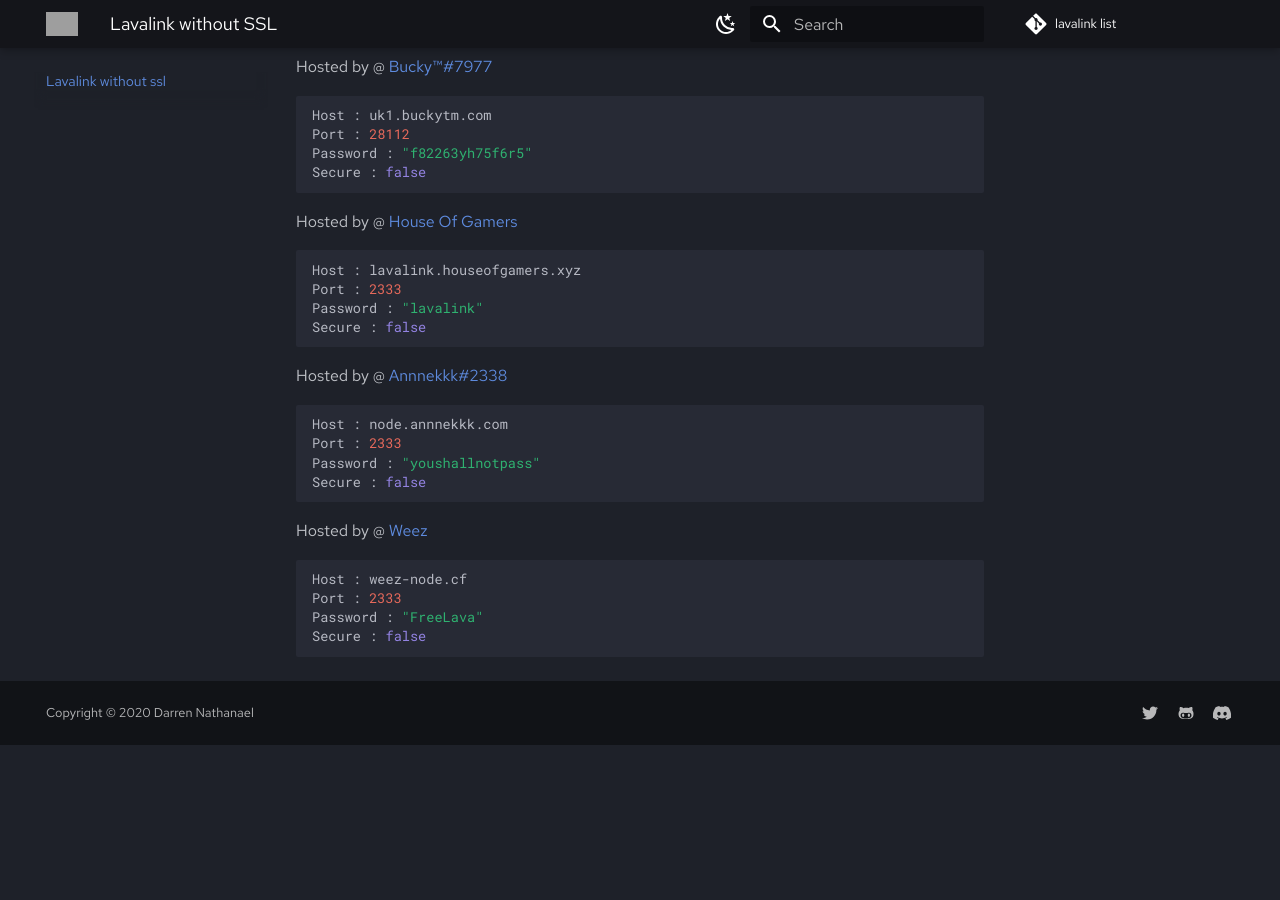
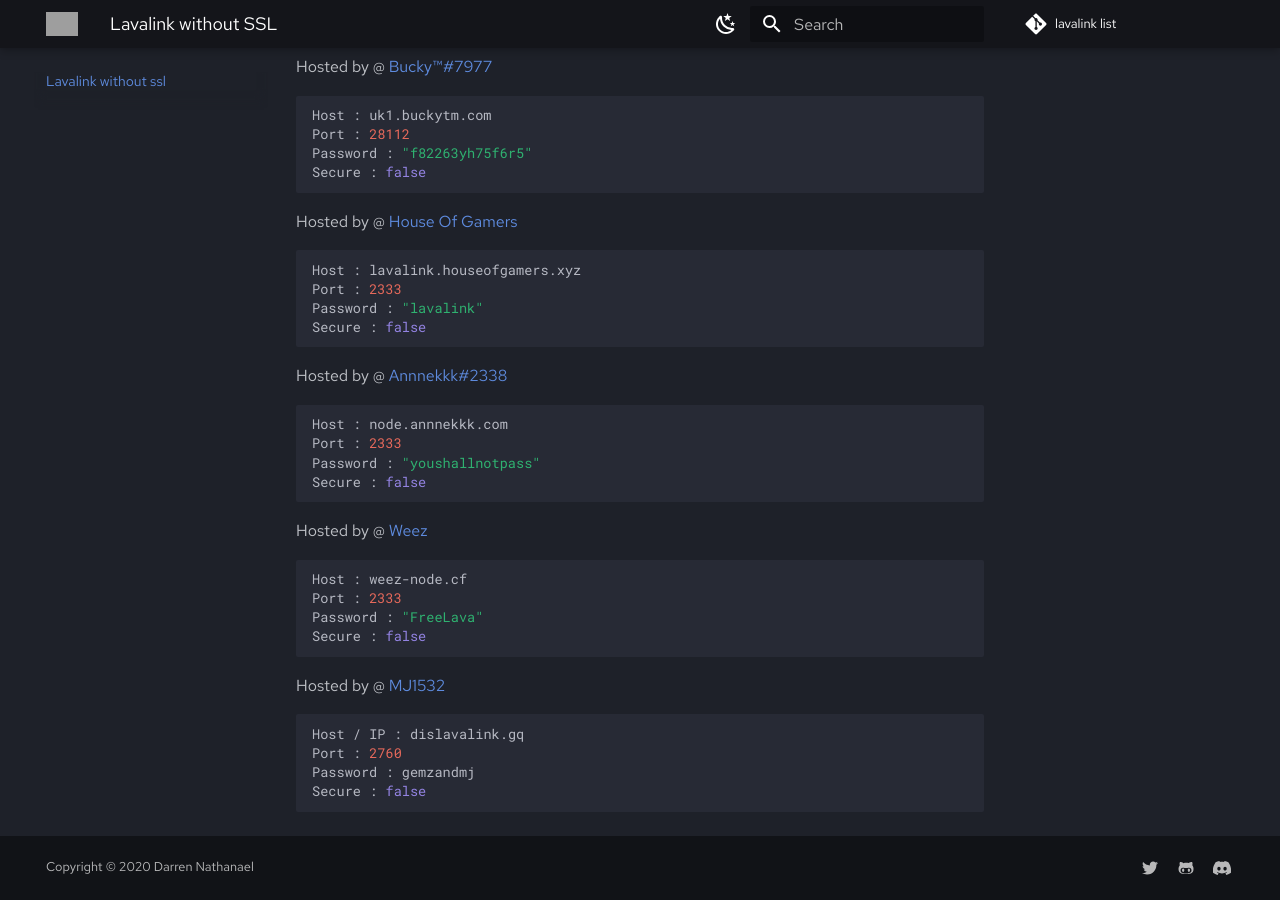
Before and after one commit to DarrenOfficial/lavalink-list, an MkDocs documentation site: the page built from docs/NoSSL/lavalink-without-ssl.md, in a window 1280 px wide and 900 px high, scrolled down 1102 px. Built offline with MkDocs 1.6.1 and Material for MkDocs 9.7.7, drawn with Linux system fonts in a browser that asks for light colours; comment, search, counter and statistics services are not loaded; before the commit the page ends 1847 px from its top, so only the background shows below that; grey boxes are pictures that could not be loaded.

Commit message:
Add dislavalink.gq (#122)

````diff
--- a/docs/NoSSL/lavalink-without-ssl.md
+++ b/docs/NoSSL/lavalink-without-ssl.md
@@ -83,3 +83,11 @@ Port : 2333
 Password : "FreeLava"
 Secure : false
 ```
+
+Hosted by @ [MJ1532](https://mj1532.cf)
+```bash
+Host / IP : dislavalink.gq
+Port : 2760
+Password : gemzandmj
+Secure : false
+```
````
